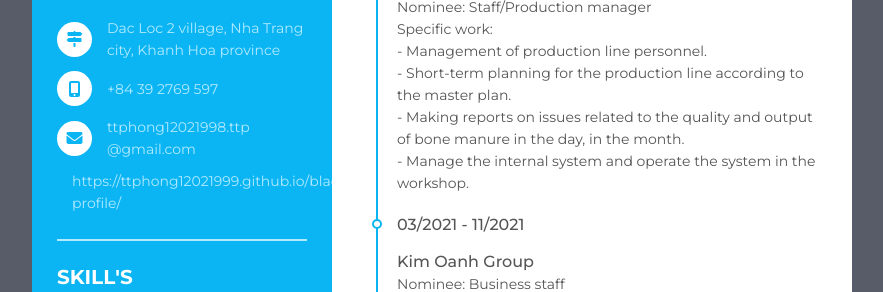
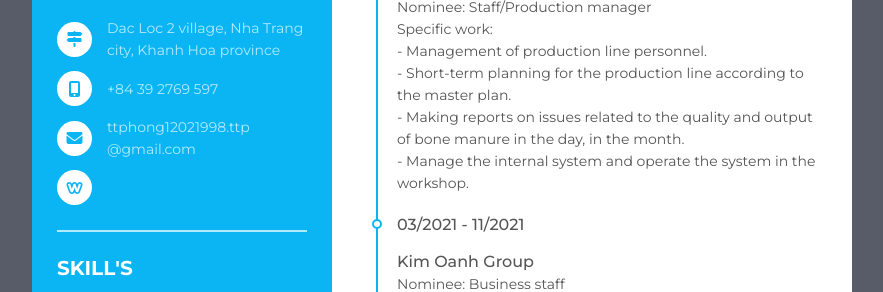
Before and after one commit to ttphong12021999/blackjack-profile, a plain HTML site: page index.html in a window 1280 px wide. Shown: the part 431-723 px from the top of the page, without its empty margins (158-1041 px from the left). Drawn offline with Linux system fonts and the light colour scheme.

Commit message:
drop link website

```diff
--- a/index.html
+++ b/index.html
@@ -52,7 +52,7 @@
                                     <i class="fab fa-weebly"></i>
                                   </div>
                                   <div class="data">
-                                    https://ttphong12021999.github.io/blackjack-profile/
+
                                   </div>
                                 </li>
                               </ul>
@@ -302,7 +302,7 @@
                                     <i class="fab fa-weebly"></i>
                                   </div>
                                   <div class="data">
-                                    https://ttphong12021999.github.io/blackjack-profile/
+
                                   </div>
                                 </li>
                               </ul>
```
